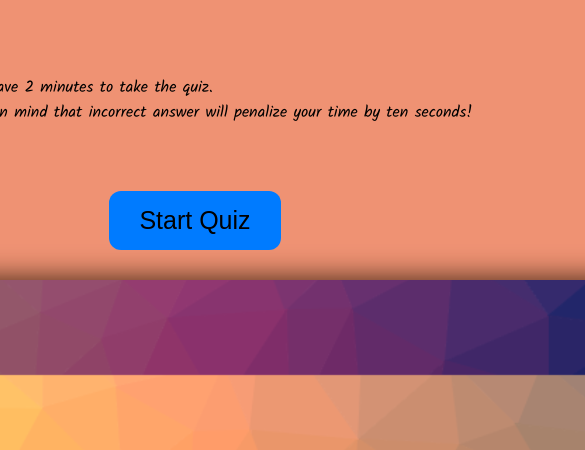
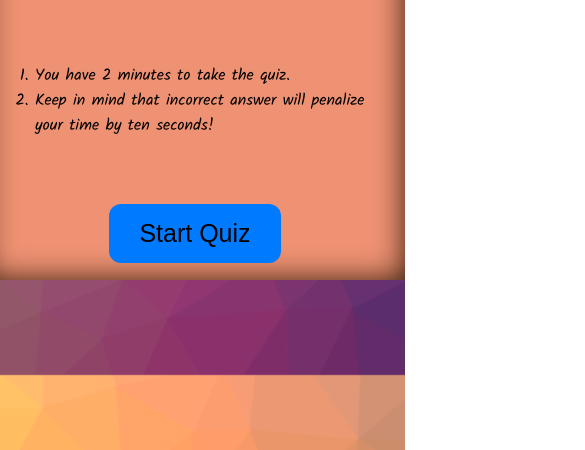
Before and after one commit to natnaelh14/quiz-app, a plain HTML site: page index.html in a window 390 px wide. Shown: the part 469-919 px from the top of the page, 585 px wide, since content can reach past the window. Drawn offline with Linux system fonts and the light colour scheme.

Commit message:
updated media queries

```diff
--- a/Assets/css/style.css
+++ b/Assets/css/style.css
@@ -132,3 +132,10 @@ a {
   text-decoration: none;
   color: black;
 }
+
+@media screen and (max-width: 900px) {
+  #box {
+    width: 400px;
+    height: 500px;
+  }
+}
```
